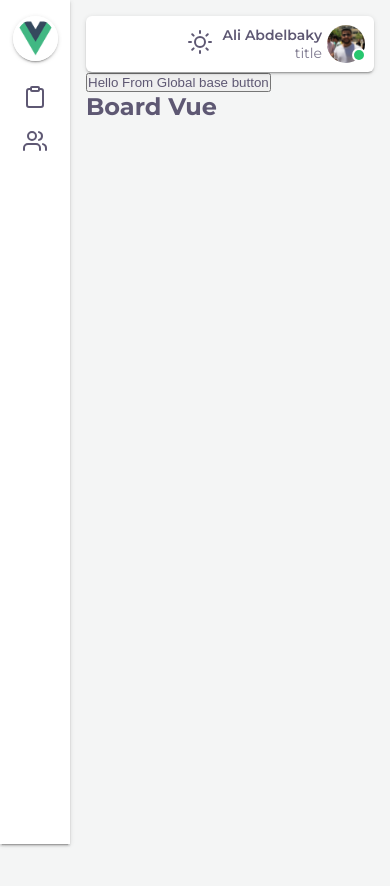
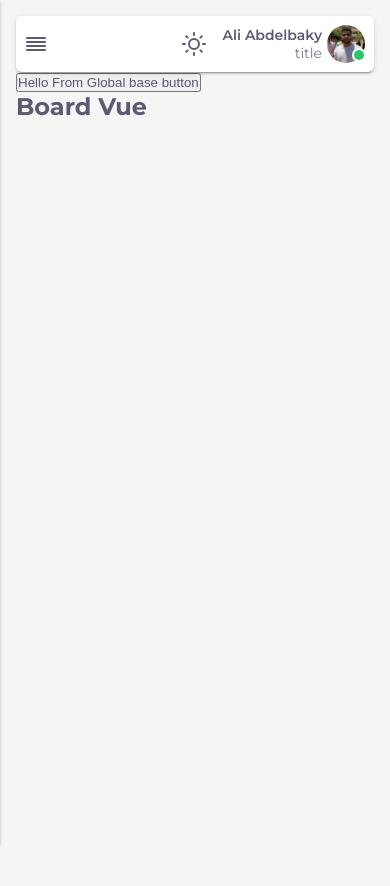
Before and after one commit to AliAbdelbaky/trello-app, a Vue app: page / in a window 390 px wide. Shown: the top 886 px of the page. Built offline with nearby package versions, Linux system fonts and the light colour scheme.

Commit message:
sidebar-fully-functionally

```diff
--- a/src/App.vue
+++ b/src/App.vue
@@ -9,6 +9,7 @@ export default {
   },
   mounted() {
     this.$store.dispatch("ThemeModule/initTheme");
+    this.$store.dispatch("SidebarModule/initSidebarTheme");
   },
 };
 </script>
--- a/src/assets/sass/core/_global.sass
+++ b/src/assets/sass/core/_global.sass
@@ -11,6 +11,12 @@ body
   margin-left: auto
   height: 200vh
   padding: 1rem
+  @include mainTransition
+  &.sidebar-visible
+    width: calc( 100% - $sidebarWidthOpen )
+  &.sidebar-over
+    width: 100%
+
 ::-webkit-scrollbar
   width: 6px
 ::-webkit-scrollbar-track
--- a/src/assets/sass/core/_vars.sass
+++ b/src/assets/sass/core/_vars.sass
@@ -1,4 +1,5 @@
 $sidebarWidth: 70px
+$sidebarWidthOpen: 250px
 // color
 .light-theme
   --main-font-color: #fff
--- a/src/assets/sass/layout/_sidebar.sass
+++ b/src/assets/sass/layout/_sidebar.sass
@@ -8,7 +8,17 @@
   background: var(--main-bg-color)
   padding: 1rem 0rem
   overflow: hidden
+  z-index: 2
   @include mainBoxShadow
+  @include mainTransition
+  &.sidebar-visible
+    width: $sidebarWidthOpen
+  &.sidebar-over
+    transform: translateX(-100%)
+    width: $sidebarWidthOpen
+  &.sidebar-visible-over
+    transform: translateX(0%)
+
   .img_container
     width: calc( $sidebarWidth - 25px )
     height: calc( $sidebarWidth - 25px )
@@ -35,3 +45,21 @@
         justify-content: flex-end
         .icon-wrapper
           margin-right: 5px
+.sidebar-overlay
+  position: absolute
+  top: 0
+  border: 0
+  right: 0
+  left: 0
+  background: #28282824
+  backdrop-filter: blur(2px)
+  z-index: 1
+  bottom: 0
+  visibility: hidden
+  opacity: 0
+  pointer-events: none
+  @include mainTransition
+  &.active
+    visibility: visible
+    opacity: 1
+    pointer-events: all
--- a/src/assets/sass/layout/_toolbar.sass
+++ b/src/assets/sass/layout/_toolbar.sass
@@ -12,47 +12,62 @@
     padding: 0.5rem
     display: flex
     flex-direction: row-reverse
-    justify-content: flex-start
-    gap: 10px
-    .user-info
-      display: flex
-      flex-direction: row-reverse
-      justify-content: flex-start
-      align-items: center
-      text-align: right
-      color: var(--sec-font-color)
-      font-size: 14px
-      .user-info-img-container
-        position: relative
-        height: fit-content
-        display: flex
-        img
-          border: 1px solid var(--main-bg-color)
-          width: 40px
-          height: 40px
-          object-fit: cover
-          border-radius: 50%
-        &::after
-          content: ""
-          position: absolute
-          bottom: 2px
-          right: 0
-          width: 10px
-          line-height: inherit
-          height: 10px
-          border-radius: 50%
-          border: 2px solid var(--main-bg-color)
-          background: #28c76f
-          z-index: 55
-      .user-info-desc
-        margin-right: 4px
-        .user-name
-          font-weight: 600
-          text-transform: capitalize
-        .user-title
-          opacity: 0.8
-          text-transform: lowercase
-    .theme-toggler
+    justify-content: space-between
+    .tooltips
+      flex: 1 1 auto
       display: flex
       align-items: center
-      cursor: pointer
+      justify-content: flex-start
+      flex-direction: row-reverse
+      gap: 10px
+      .user-info
+        display: flex
+        flex-direction: row-reverse
+        justify-content: flex-start
+        align-items: center
+        text-align: right
+        color: var(--sec-font-color)
+        font-size: 14px
+        .user-info-img-container
+          position: relative
+          height: fit-content
+          display: flex
+          img
+            border: 1px solid var(--main-bg-color)
+            width: 40px
+            height: 40px
+            object-fit: cover
+            border-radius: 50%
+          &::after
+            content: ""
+            position: absolute
+            bottom: 2px
+            right: 0
+            width: 10px
+            line-height: inherit
+            height: 10px
+            border-radius: 50%
+            border: 2px solid var(--main-bg-color)
+            background: #28c76f
+            z-index: 55
+        .user-info-desc
+          margin-right: 4px
+          .user-name
+            font-weight: 600
+            text-transform: capitalize
+          .user-title
+            opacity: 0.8
+            text-transform: lowercase
+      .theme-toggler
+        display: flex
+        align-items: center
+        cursor: pointer
+    .sidebar-toggler
+      background: transparent
+      outline: none
+      border: none
+      display: flex
+      align-items: center
+      display: none
+      @media screen and ( max-width: 850px )
+        display: flex
--- a/src/assets/sass/main.sass
+++ b/src/assets/sass/main.sass
@@ -1,7 +1,7 @@
 @import url('https://fonts.googleapis.com/css2?family=Montserrat:ital,wght@0,100;0,200;0,300;0,400;0,500;0,600;0,700;0,800;0,900;1,100;1,200;1,300;1,400;1,500;1,600;1,700;1,800;1,900&display=swap')
 @import './core/_vars'
+@import './helpers/_mixins'
 @import './core/_global'
-@import './helpers/_mixins'
 // layout
 @import './layout/_sidebar'
 @import './layout/_toolbar'
--- a/src/components/global/BaseIcon.vue
+++ b/src/components/global/BaseIcon.vue
@@ -1,6 +1,6 @@
 <template>
   <div class="icon-wrapper">
-    <div v-html="svg"></div>
+    <div class="icon" v-html="svg"></div>
     <slot></slot>
   </div>
 </template>
@@ -48,5 +48,6 @@ export default {
   stroke-linejoin: round;
   fill: none;
   margin-right: 6px;
+  display: flex;
 }
 </style>
--- a/src/components/layout/SidebarView.vue
+++ b/src/components/layout/SidebarView.vue
@@ -1,5 +1,9 @@
 <template lang="">
-  <div class="sidebar">
+  <div
+    class="sidebar"
+    ref="sidebar"
+    :class="[SidebarModule.isActive, SidebarModule.isPhoneClass]"
+  >
     <div class="img_container">
       <img src="@/assets/logo.png" />
     </div>
@@ -17,9 +21,17 @@
       </li>
     </ul>
   </div>
+  <div
+    class="sidebar-overlay"
+    :class="
+      SidebarModule.sidebarOpened && SidebarModule.isPhone ? 'active' : ''
+    "
+    @click="this.$store.dispatch('SidebarModule/toggleSidebar')"
+  ></div>
 </template>
 <script>
 import { ref } from "@vue/reactivity";
+import { mapState } from "vuex";
 export default {
   setup() {
     const navLinks = ref([
@@ -36,5 +48,29 @@ export default {
     ]);
     return { navLinks };
   },
+  computed: mapState(["SidebarModule"]),
+  methods: {
+    toggleSidebar() {
+      const sidebar = this.$refs.sidebar;
+      setTimeout(() => {
+        if (!this.SidebarModule.isPhone) {
+          console.log(this.SidebarModule.isPhone);
+          sidebar.addEventListener("mouseenter", () => {
+            this.$store.dispatch("SidebarModule/toggleSidebar");
+          });
+          sidebar.addEventListener("mouseleave", () => {
+            this.$store.dispatch("SidebarModule/toggleSidebar");
+          });
+          console.log("working");
+        } else {
+          console.log("not-working");
+          return false;
+        }
+      }, 1000);
+    },
+  },
+  mounted() {
+    this.toggleSidebar();
+  },
 };
 </script>
--- a/src/components/layout/ToolbarView.vue
+++ b/src/components/layout/ToolbarView.vue
@@ -1,7 +1,11 @@
 <template>
-  <div class="wrapper">
+  <div
+    class="wrapper"
+    :class="[SidebarModule.isActive, SidebarModule.isPhoneClass]"
+  >
     <nav class="toolbar">
       <div class="content">
+        <div class="tooltips">
           <div class="user-info">
             <div class="user-info-img-container">
               <img src="@/assets/userimg.jpg" alt="" />
@@ -16,6 +20,10 @@
             <BaseIcon name="moon" v-else />
           </div>
         </div>
+        <button class="sidebar-toggler" @click="initSidebarTheme">
+          <BaseIcon name="align-justify" />
+        </button>
+      </div>
     </nav>
     <router-view></router-view>
   </div>
@@ -23,12 +31,16 @@
 <script>
 import { mapState } from "vuex";
 export default {
-  computed: mapState(["ThemeModule"]),
+  computed: {
+    ...mapState(["ThemeModule", "SidebarModule"]),
+  },
   methods: {
     toggleTheme() {
-      this.$store.dispatch('ThemeModule/toggleTheme')
+      this.$store.dispatch("ThemeModule/toggleTheme");
+    },
+    initSidebarTheme() {
+      this.$store.dispatch("SidebarModule/toggleSidebar");
     },
   },
 };
 </script>
-<style></style>
--- a/src/store/index.js
+++ b/src/store/index.js
@@ -3,6 +3,7 @@ import {
 } from "vuex";
 import * as BoardModule from './modules/board';
 import * as ThemeModule from './modules/theme';
+import * as SidebarModule from './modules/sidebar';
 import {
   saveStatePlugin
 } from "@/utils";
@@ -19,6 +20,7 @@ export default createStore({
   },
   modules: {
     BoardModule,
-    ThemeModule
+    ThemeModule,
+    SidebarModule
   },
 });
--- /dev/null
+++ b/src/store/modules/sidebar.js
@@ -0,0 +1,78 @@
+export const namespaced = true
+
+
+export const state = {
+  sidebarOpened: false,
+  sidebarOver: false,
+  isPhone: false,
+  isActive: '',
+  isPhoneClass: ''
+}
+export const mutations = {
+  TOGGLE_SIDEBAR(state) {
+    state.sidebarOpened = !state.sidebarOpened
+  },
+  SET_PHONE_THEME(state, payload) {
+    state.isPhone = payload
+  },
+  SET_PHONE_CLASS(state, payload) {
+    state.isPhoneClass = payload
+  },
+  SET_ACTIVE_CLASS(state, payload) {
+    state.isActive = payload
+  },
+  SET_OVER_THEME(state, payload) {
+    state.sidebarOver = payload
+  }
+}
+export const actions = {
+  toggleSidebar({
+    commit,
+    getters
+  }) {
+    commit('TOGGLE_SIDEBAR')
+    commit('SET_ACTIVE_CLASS', getters.isActive)
+  },
+  initSidebarTheme({
+    commit,
+    state,
+    getters
+  }) {
+    let WindowWidth = document.documentElement.clientWidth;
+    if (WindowWidth <= 850) {
+      commit("SET_PHONE_THEME", true)
+      commit("SET_OVER_THEME", true)
+      commit('SET_PHONE_CLASS', getters.isPhone)
+    } else {
+      commit("SET_PHONE_THEME", false)
+      commit("SET_OVER_THEME", false)
+      commit('SET_PHONE_CLASS', getters.isPhone)
+    }
+    window.addEventListener("resize", () => {
+      let WindowWidth = document.documentElement.clientWidth;
+      if (WindowWidth <= 850) {
+        commit("SET_PHONE_THEME", true)
+        commit("SET_OVER_THEME", true)
+        commit('SET_PHONE_CLASS', getters.isPhone)
+        state.sidebarOpened = false
+        commit('SET_ACTIVE_CLASS', getters.isActive)
+      } else {
+        commit("SET_PHONE_THEME", false)
+        commit("SET_OVER_THEME", false)
+        commit('SET_PHONE_CLASS', getters.isPhone)
+      }
+    })
+  }
+}
+export const getters = {
+  isActive: state => {
+    if (!state.sidebarOver) {
+      return state.sidebarOpened ? 'sidebar-visible' : ''
+    } else {
+      return state.sidebarOpened ? 'sidebar-visible-over' : ''
+    }
+  },
+  isPhone: state => {
+    return state.isPhone ? 'sidebar-over' : ''
+  }
+}
```
Lines whose indentation alone changed are shown as unchanged.
